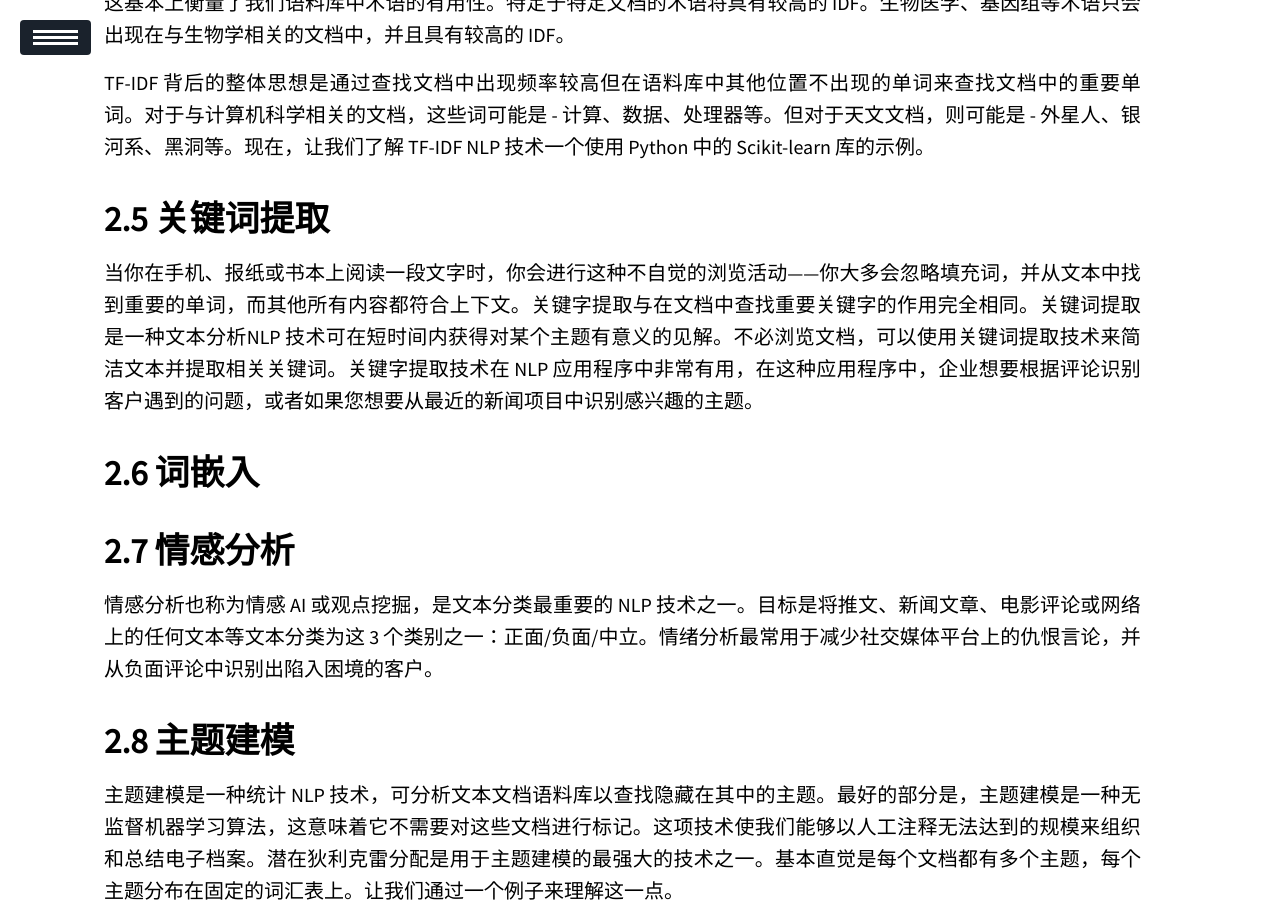
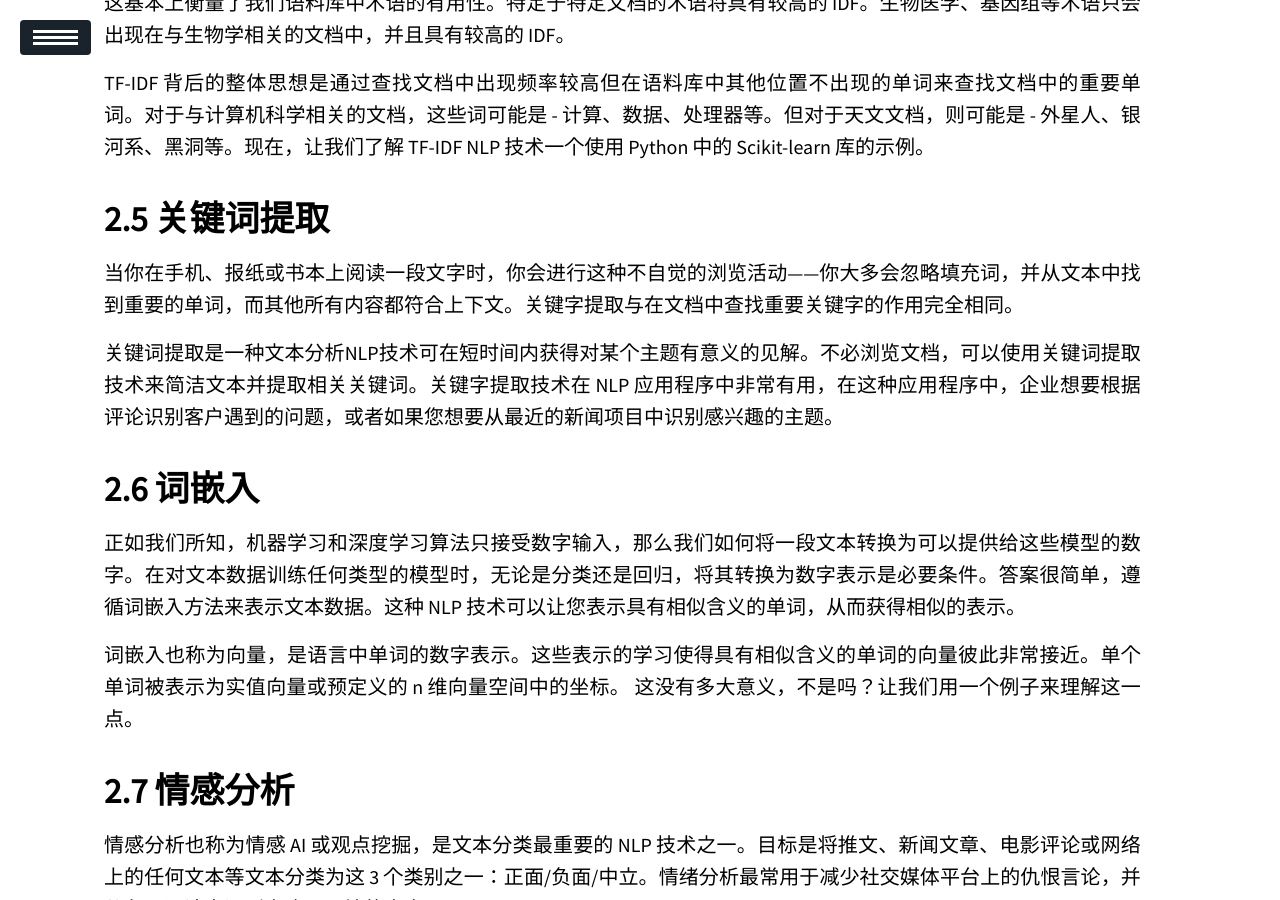
Before and after one commit to ssskz/ssskz.github.io, a Jekyll site: the page built from _posts/2024-5-19-NLP.md, in a window 1280 px wide and 900 px high, scrolled down 3398 px. Built offline with Jekyll 4.4.1, drawn with Linux system fonts in a browser that asks for light colours; our own code applies the rules of GitHub Pages for plain Markdown files; formulas are drawn with MathJax 3; a script that is not in the unit is left out.

Commit message:
1
Signed-off-by: ssskz <12497590+ssskz@user.noreply.gitee.com>

```diff
--- a/_posts/2024-5-19-NLP.md
+++ b/_posts/2024-5-19-NLP.md
@@ -103,9 +103,15 @@ TF-IDF 背后的整体思想是通过查找文档中出现频率较高但在语
 
 ## 关键词提取
 
-当你在手机、报纸或书本上阅读一段文字时，你会进行这种不自觉的浏览活动——你大多会忽略填充词，并从文本中找到重要的单词，而其他所有内容都符合上下文。关键字提取与在文档中查找重要关键字的作用完全相同。关键词提取是一种文本分析NLP 技术可在短时间内获得对某个主题有意义的见解。不必浏览文档，可以使用关键词提取技术来简洁文本并提取相关关键词。关键字提取技术在 NLP 应用程序中非常有用，在这种应用程序中，企业想要根据评论识别客户遇到的问题，或者如果您想要从最近的新闻项目中识别感兴趣的主题。
+当你在手机、报纸或书本上阅读一段文字时，你会进行这种不自觉的浏览活动——你大多会忽略填充词，并从文本中找到重要的单词，而其他所有内容都符合上下文。关键字提取与在文档中查找重要关键字的作用完全相同。
+
+关键词提取是一种文本分析NLP技术可在短时间内获得对某个主题有意义的见解。不必浏览文档，可以使用关键词提取技术来简洁文本并提取相关关键词。关键字提取技术在 NLP 应用程序中非常有用，在这种应用程序中，企业想要根据评论识别客户遇到的问题，或者如果您想要从最近的新闻项目中识别感兴趣的主题。
 
 ## 词嵌入
+
+正如我们所知，机器学习和深度学习算法只接受数字输入，那么我们如何将一段文本转换为可以提供给这些模型的数字。在对文本数据训练任何类型的模型时，无论是分类还是回归，将其转换为数字表示是必要条件。答案很简单，遵循词嵌入方法来表示文本数据。这种 NLP 技术可以让您表示具有相似含义的单词，从而获得相似的表示。
+
+词嵌入也称为向量，是语言中单词的数字表示。这些表示的学习使得具有相似含义的单词的向量彼此非常接近。单个单词被表示为实值向量或预定义的 n 维向量空间中的坐标。 这没有多大意义，不是吗？让我们用一个例子来理解这一点。
 
 ## 情感分析
 
```
